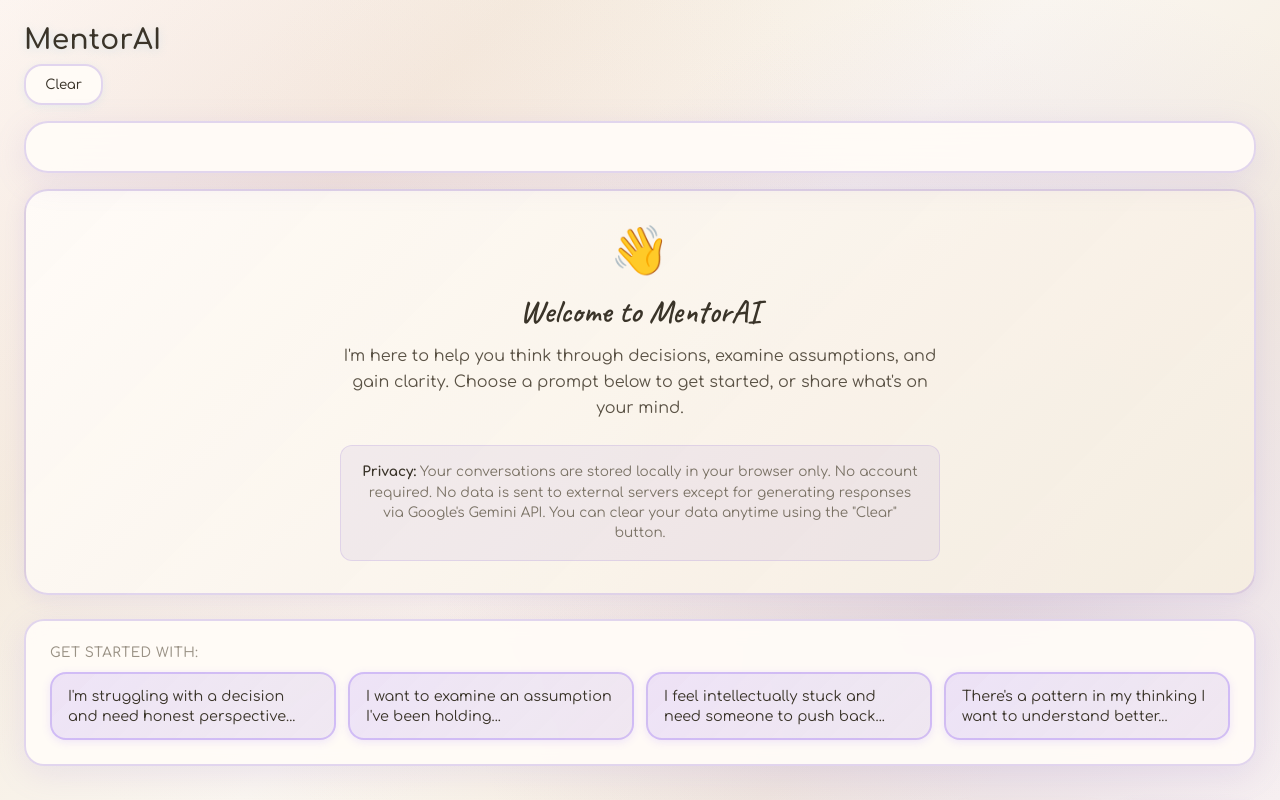
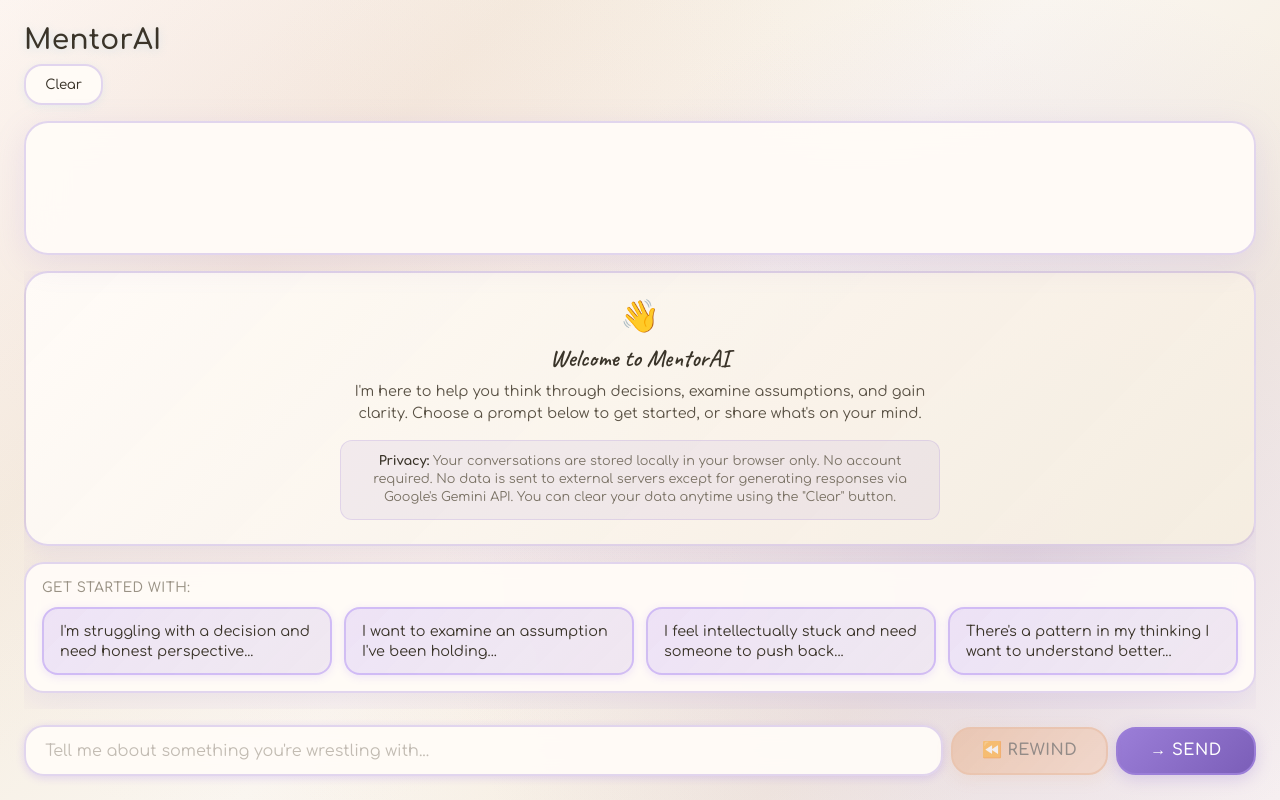
Before and after one commit to Mannendri/huxd-final-project, a SvelteKit app: page /mentorai in a window 1280 px wide. Built offline with nearby package versions, Linux system fonts and the light colour scheme.

Commit message:
Make chat input field always visible on page load
- Remove requirement to click sample prompts to see input field
- Make welcome container scrollable with max-height
- Reduce padding and font sizes in welcome section for better space usage
- Ensure input field is always accessible at bottom of page

```diff
--- a/src/routes/mentorai/+page.svelte
+++ b/src/routes/mentorai/+page.svelte
@@ -876,6 +876,7 @@
     display: flex;
     flex-direction: column;
     overflow: hidden;
+    position: relative;
   }
   h1 {
     color: var(--text);
@@ -896,6 +897,7 @@
 
   .input-row {
     gap: 0.5rem;
+    flex-shrink: 0;
   }
 
   .chat {
@@ -913,6 +915,7 @@
     -webkit-overflow-scrolling: touch;
     margin-bottom: 1rem;
     scroll-behavior: smooth;
+    flex-shrink: 1;
   }
   .flexcol { display: flex; flex-direction: column; gap: 0.75rem; }
   .bubble {
@@ -1567,24 +1570,26 @@
 
   /* Welcome message for first-time users */
   .welcome-container {
-    margin-bottom: 1.5rem;
+    margin-bottom: 1rem;
     flex-shrink: 0;
     animation: fadeInUp 0.5s ease-out;
+    max-height: 60vh;
+    overflow-y: auto;
   }
 
   .welcome-message {
     text-align: center;
-    padding: 2rem 1.5rem;
+    padding: 1.5rem 1.25rem;
     background: linear-gradient(135deg, rgba(255, 251, 247, 0.98) 0%, rgba(245, 237, 224, 0.95) 100%);
     border: 2px solid rgba(155, 126, 216, 0.3);
     border-radius: 24px;
     box-shadow: 0 4px 20px rgba(155, 126, 216, 0.15);
-    margin-bottom: 1.5rem;
+    margin-bottom: 1rem;
   }
 
   .welcome-icon {
-    font-size: 3rem;
-    margin-bottom: 0.75rem;
+    font-size: 2rem;
+    margin-bottom: 0.5rem;
     animation: wave 2s ease-in-out infinite;
   }
 
@@ -1596,18 +1601,18 @@
 
   .welcome-title {
     font-family: 'Caveat', 'Comfortaa', sans-serif;
-    font-size: 2rem;
+    font-size: 1.5rem;
     font-weight: 600;
     color: var(--text-dark);
-    margin: 0 0 0.75rem 0;
+    margin: 0 0 0.5rem 0;
   }
 
   .welcome-description {
     font-family: 'Comfortaa', sans-serif;
-    font-size: 1rem;
+    font-size: 0.9rem;
     color: var(--text-medium);
-    line-height: 1.6;
-    margin: 0 0 1.5rem 0;
+    line-height: 1.5;
+    margin: 0 0 1rem 0;
     max-width: 600px;
     margin-left: auto;
     margin-right: auto;
@@ -1615,11 +1620,11 @@
 
   .privacy-notice {
     font-family: 'Comfortaa', sans-serif;
-    font-size: 0.85rem;
+    font-size: 0.8rem;
     color: var(--text-light);
-    line-height: 1.5;
-    margin-top: 1.5rem;
-    padding: 1rem;
+    line-height: 1.4;
+    margin-top: 1rem;
+    padding: 0.75rem;
     background: rgba(155, 126, 216, 0.1);
     border: 1px solid rgba(155, 126, 216, 0.2);
     border-radius: 12px;
@@ -1634,7 +1639,7 @@
 
   .suggestions-container {
     margin-bottom: 1rem;
-    padding: 1.5rem;
+    padding: 1rem;
     background: var(--card);
     backdrop-filter: blur(10px);
     -webkit-backdrop-filter: blur(10px);
@@ -1857,7 +1862,7 @@
     </div>
   {/if}
 
-  <div class="row input-row" style="margin-top: 0; flex-shrink: 0;">
+  <div class="row input-row">
     <input
       type="text"
       placeholder={placeholderSuggestions[currentPlaceholderIndex]}
```
